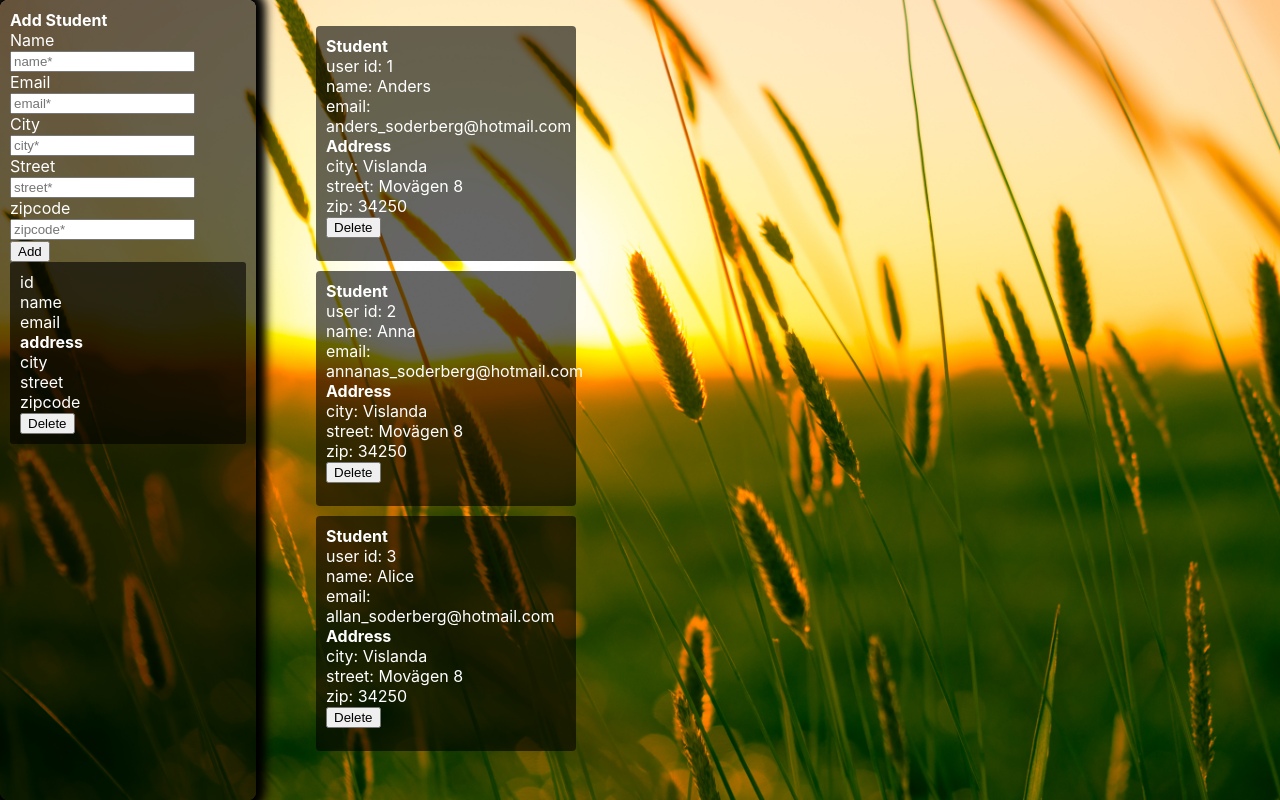
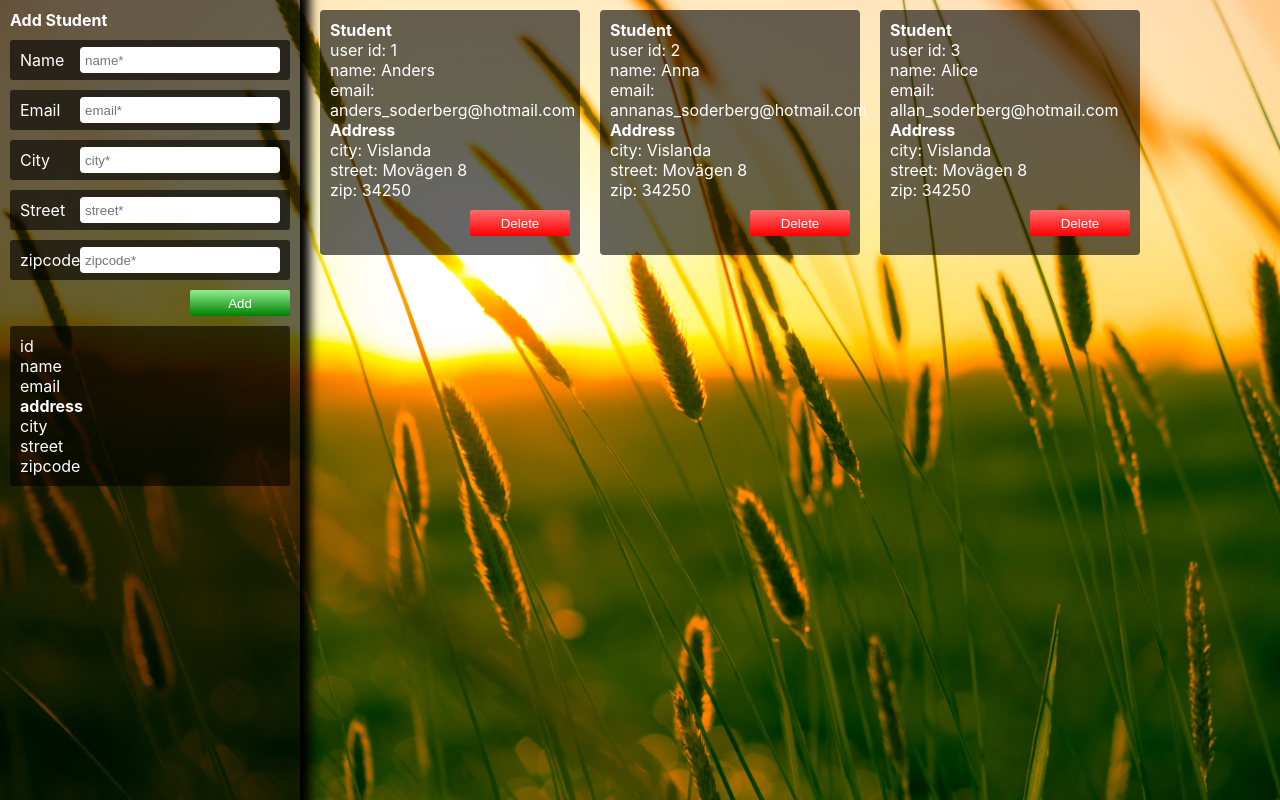
Before and after one commit to ArnT81/Bongbong, a React (Create React App) app: page / in a window 1280 px wide. Built offline with nearby package versions, Linux system fonts and the light colour scheme.

Commit message:
changed name on another component

```diff
--- a/src/App.js
+++ b/src/App.js
@@ -1,5 +1,5 @@
 import React, { useState } from 'react';
-import Container from './components/container/Container'
+import Sidebar from './components/sidebar/Sidebar'
 import Item from './components/item/item'
 import background from './media/summer-sun-warmth-field-9568.jpg'
 import './App.css';
@@ -42,14 +42,13 @@ function App() {
     <div className="App">
       <img src={background} alt="By Skitterphoto from Pexels" />
       <Context.Provider value={store}>
-        <Container />
-        <ul>
-          {store.users.get.map((user) =>
-            <Item key={store.users.get.userId}>
-              {user}
-            </Item>
-          )}
-        </ul>
+        <Sidebar />
+        {store.users.get.map((user, index) =>
+          <Item key={index}>
+            {user}
+          </Item>
+        )}
+
 
       </Context.Provider>
     </div>
--- a/src/components/formComponent/FormComponent.js
+++ b/src/components/formComponent/FormComponent.js
@@ -2,9 +2,20 @@ import React from 'react'
 import styles from '../formComponent/formComponent.module.css'
 
 const FormComponent = () => {
+
+
+
+
+    const addUsert = (e) => {
+        e.preventDefault()
+        // POST, 'http://localhost/users/'
+
+    }
+
     return (
-        <div className={styles.sidebar}>
+        <div className={styles.formComponent}>
             <h4>Add Student</h4>
+            <form name="form" onSubmit={addUsert}>
             <div>
                 <p>Name</p>
                 <input type="name" name="name" placeholder="name*"></input>
@@ -26,6 +37,7 @@ const FormComponent = () => {
                 <input type="zipcode" name="zipcode" placeholder="zipcode*"></input>
             </div>
             <button>Add</button>
+            </form>
         </div>
     )
 }
--- a/src/components/formComponent/formComponent.module.css
+++ b/src/components/formComponent/formComponent.module.css
@@ -3,7 +3,7 @@
     box-sizing: border-box;
 }
 
-.formComponent>div {
+.formComponent>form>div {
     display: inline-flex;
     width: 93%;
     align-items: center;
@@ -13,7 +13,7 @@
     border-radius: 3px;
 }
 
-.formComponent>div>input {
+.formComponent>form>div>input {
     position: absolute;
     right: 10px;
     width: 200px;
@@ -24,8 +24,9 @@
     box-sizing: border-box;
 }
 
-.formComponent>button {
+.formComponent>form>button {
     position: relative;
+    left: 180px;
     width: 100px;
     height: 26px;
     border-radius: 2px;
--- a/src/components/item/item.js
+++ b/src/components/item/item.js
@@ -5,11 +5,17 @@ import { Context } from '../../App'
 const Item = (props) => {
     const store = useContext(Context)
     console.log(props.children.userId)
-    console.log(store.users.get[0])
+    console.log(props)
+
+    const deleteUser = (e) => {
+        e.preventDefault()
+        store.users.set('DELETE http://localhost/users/', props.children.userId)
+    }
 
     return (
         <div className={styles.item}>
             <h4>Student</h4>
+            <p>{store.users.get.name}</p>
             <p>user id: {props.children.userId}</p>
             <p>name: {props.children.name}</p>
             <p>email: {props.children.email}</p>
@@ -17,7 +23,7 @@ const Item = (props) => {
             <p>city: {props.children.city}</p>
             <p>street: {props.children.street}</p>
             <p>zip: {props.children.zip}</p>
-            <button>Delete</button>
+            <button onClick={deleteUser}>Delete</button>
         </div>
     )
 }
--- a/src/components/item/item.module.css
+++ b/src/components/item/item.module.css
@@ -2,9 +2,22 @@
     position: relative;
     background: rgb(0,0,0,0.6);
     width: 240px;
-    height: 215px;
+    height: 225px;
     padding: 10px;
     margin-left: 20px;
     margin-top: 10px;
     border-radius: 4px;
 }
+
+.item>button {
+    position: absolute;
+    right: 10px;
+    width: 100px;
+    height: 26px;
+    border-radius: 2px;
+    border: 0px;
+    background: linear-gradient(180deg, rgb(255, 107, 107), red);
+    margin-top: 10px;
+    margin-bottom: 10px;
+    color: white;
+}
--- a/src/components/response/Response.js
+++ b/src/components/response/Response.js
@@ -11,7 +11,6 @@ const Response = () => {
             <p>city</p>
             <p>street</p>
             <p>zipcode</p>
-            <button>Delete</button>
         </div>
     )
 }
--- a/src/components/container/Container.js
+++ b/src/components/sidebar/Sidebar.js
@@ -1,15 +1,15 @@
 import React from 'react';
 import FormComponent from '../formComponent/FormComponent'
 import Response from '../response/Response'
-import styles from '../container/container.module.css'
+import styles from '../sidebar/sidebar.module.css'
 
-const Container = () => {
+const Sidebar = () => {
     return (
-        <div className={styles.container}>
+        <div className={styles.sidebar}>
             <FormComponent />
             <Response />
         </div>
     )
 }
 
-export default Container;
+export default Sidebar;
--- a/src/components/container/container.module.css
+++ b/src/components/sidebar/sidebar.module.css
@@ -1,10 +1,9 @@
-.container {
+.sidebar {
     position: relative;
-    width: 20vw;
+    width: 300px;
     height: 100vh;
     background: rgba(0, 0, 0, 0.6);
     padding: 10px;
     box-sizing: border-box;
-    border-radius: 8px;
     box-shadow: 0px 0px 10px 10px;
 }
```
